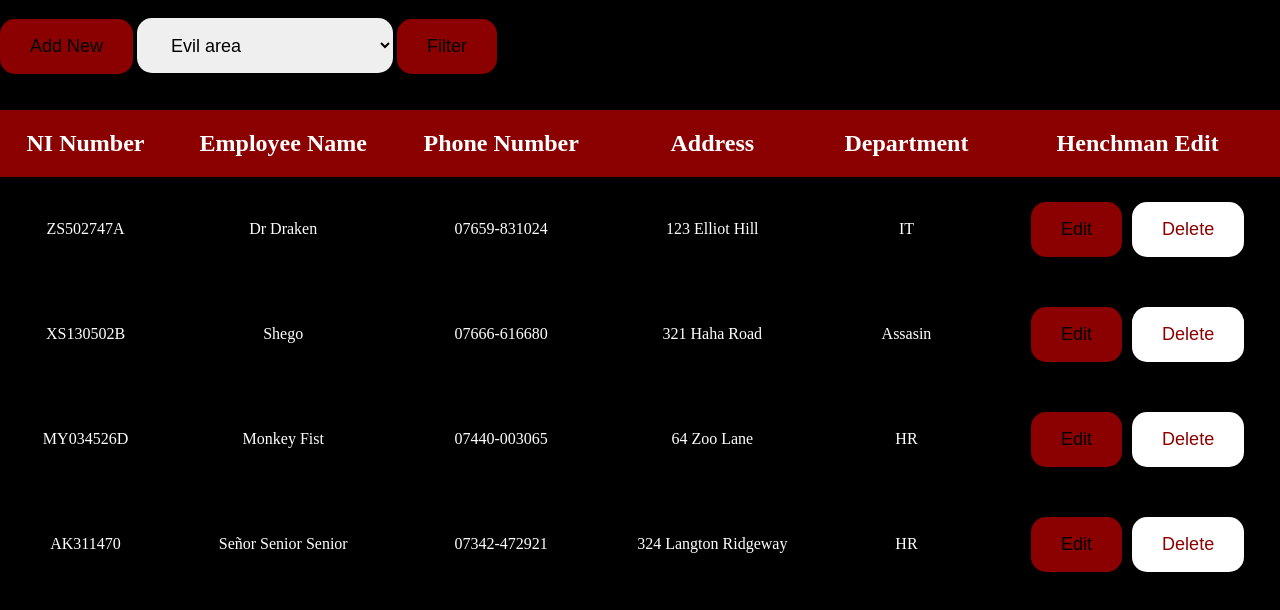
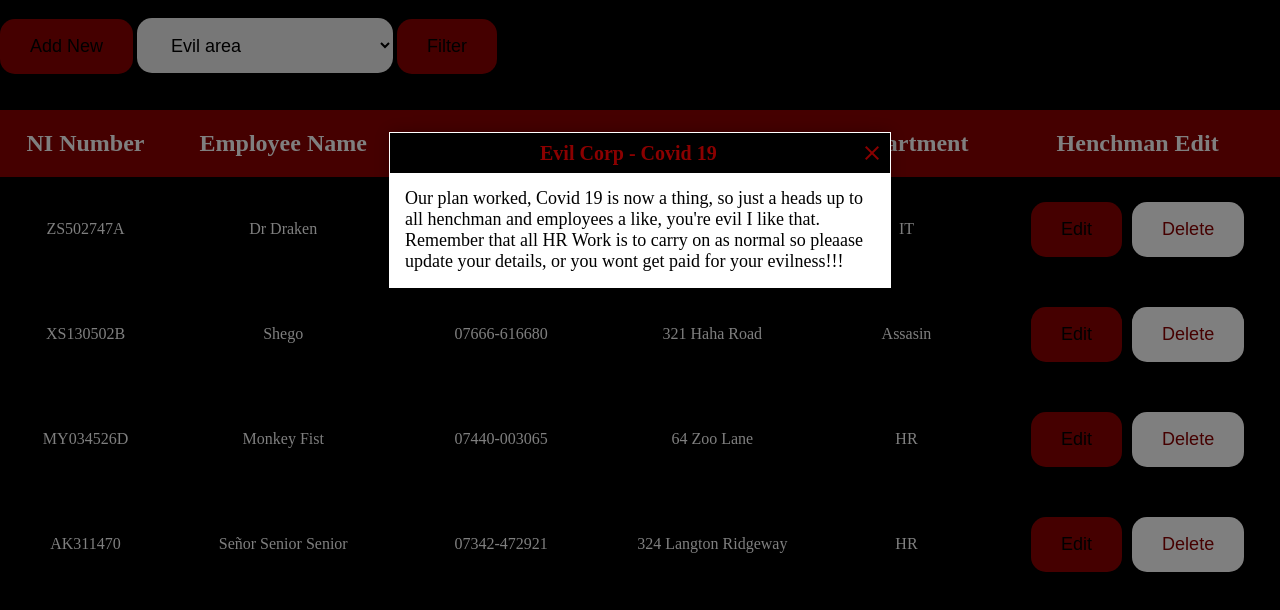
Before and after one commit to jackpatrickcanning/4week, a plain HTML site: page index.html in a window 1280 px wide. Shown: the part 190-800 px from the top of the page. Drawn offline with Linux system fonts and the light colour scheme; files whose address does not match are found by name.

Commit message:
Modal - Covid 19

```diff
--- a/Evilcorp.js
+++ b/Evilcorp.js
@@ -235,5 +235,49 @@ function myFunction() {
     header.classList.remove("sticky");
   }
 }
+const ModalWindow = {
+    init() {
+        document.body.addEventListener("click", e => {
+            if (e.target.classList.contains("modal__close")) {
+                this.closeModal(e.target);
+            }
+        });
+
+      this.openModal();
+    },
+
+    getHtmlTemplate(modalOptions) {
+        return `
+            <div class="modal__overlay">
+                <div class="modal__window">
+                    <div class="modal__titlebar">
+                        <span class="modal__title">${modalOptions.title}</span>
+                        <button class="modal__close material-icons">close</button>
+                    </div>
+                    <div class="modal__content">
+                        ${modalOptions.content}
+                    </div>
+                </div>
+            </div>
+        `;
+    },
+
+    openModal(modalOptions = {}) {
+        modalOptions = Object.assign({
+            title: 'Evil Corp - Covid 19',
+            content: "Our plan worked, Covid 19 is now a thing, so just a heads up to all henchman and employees a like, you're evil I like that. Remember that all HR Work is to carry on as normal so pleaase update your details, or you wont get paid for your evilness!!!"
+        }, modalOptions);
+
+        const modalTemplate = this.getHtmlTemplate(modalOptions);
+        document.body.insertAdjacentHTML("afterbegin", modalTemplate);
+    },
+
+    closeModal(closeButton) {
+        const modalOverlay = closeButton.parentElement.parentElement.parentElement;
+        document.body.removeChild(modalOverlay);
+    }
+};
+
+document.addEventListener("DOMContentLoaded", () => ModalWindow.init());
 
 displayData();
--- a/index.html
+++ b/index.html
@@ -6,9 +6,13 @@
     <link rel="stylesheet" href="ohyoufancy.css">
     <link rel=“shortcut icon” href=myIcon.ico type=“image/x-icon”/>
     <title>Evil Corp</title>
+<meta name="viewport" content="width=device-width, initial-scale=1.0">
+<link href="https://fonts.googleapis.com/icon?family=Material+Icons" rel="stylesheet">
 
 </head>
 <body>
+
+
     <div class="header" id="myHeader">
     <section class="header">
         <img src="/Users/Jack.Canning/Documents/GitHub/4week/logo.png" alt="https://get.wallhere.com/photo/artwork-text-logo-Mr-Robot-brand-E-Corp-EVIL-CORP-font-24447.jpg" class="center">
--- a/ohyoufancy.css
+++ b/ohyoufancy.css
@@ -138,3 +138,55 @@ button, select {
 footer {
     color: white;
 }
+.modal__overlay {
+    position: fixed;
+    width: 100vw;
+    height: 100vh;
+    top: 0;
+    left: 0;
+    background: rgba(0, 0, 0, 0.5);
+    display: flex;
+    align-items: center;
+    justify-content: center;
+}
+
+.modal__window {
+    max-width: 500px;
+    background: #ffffff;
+    border: 1px solid #ffffff;
+    font-size: 20px;
+    box-shadow: 0 0 15px rgba(0, 0, 0, 0.25);
+}
+
+.modal__titlebar {
+    height: 40px;
+    background: black;
+    display: flex;
+    align-items: center;
+    justify-content: space-between;
+}
+
+.modal__title {
+    margin-left: 30%;
+    font-weight: bold;
+    color:darkred;
+}
+
+.modal__close {
+    width: 40px;
+    height: 40px;
+    outline: none;
+    border: none;
+    background: transparent;
+    color: darkred;
+    cursor: pointer;
+}
+
+.modal__close:active {
+    transform: scale(0.9);
+}
+
+.modal__content {
+    padding: 15px;
+    font-size: 0.9em;
+}
```
